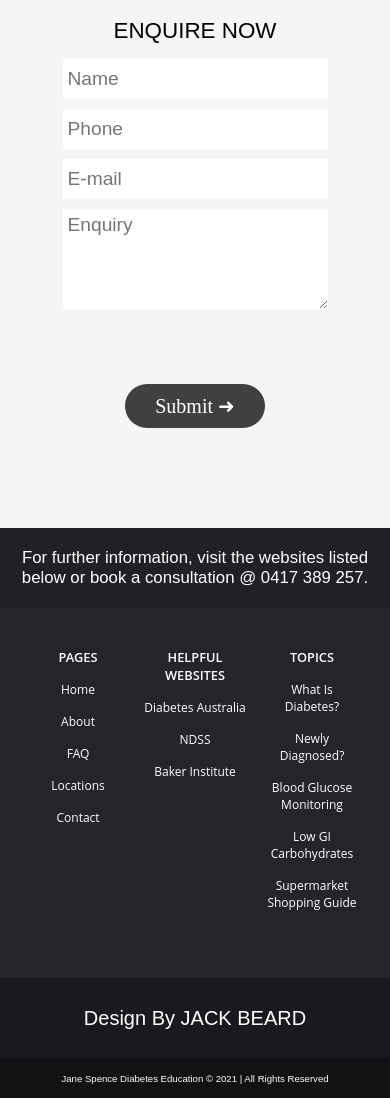
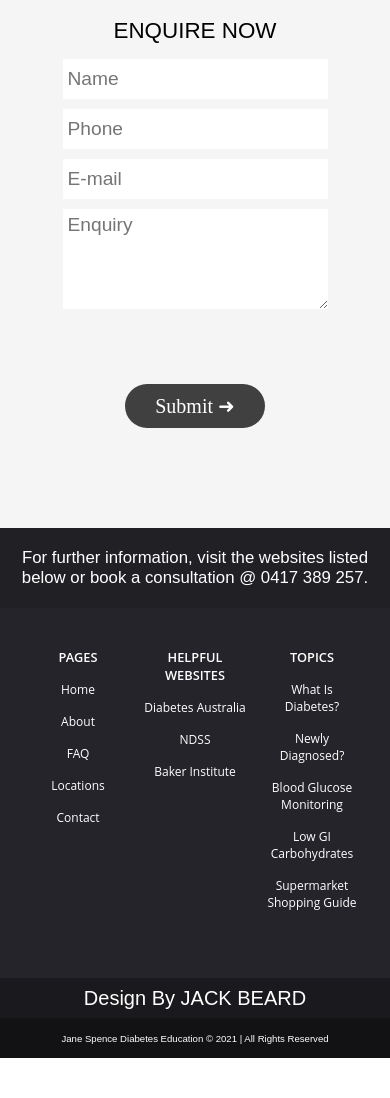
Before and after one commit to jackedwardbeard/01-Jane_Spence, a React (Create React App) app in the folder jane_spence/: page / in a window 390 px wide. Shown: the part 4317-5415 px from the top of the page. After the commit the page ends 5375 px from the top, so only its background shows below. Built offline with nearby package versions, Linux system fonts and the light colour scheme.

Commit message:
Reduced height of subfooter for mobile widths.

```diff
--- a/jane_spence/src/components/Footer/FooterComponents.js
+++ b/jane_spence/src/components/Footer/FooterComponents.js
@@ -7,6 +7,10 @@ export const FooterContainer = styled.div`
     background: rgb(37,36,42);
     height: max(570px, 57vmin);
     overflow: hidden;
+
+    @media screen and (max-width: 1024px) {
+        height: max(530px, 53vmin);
+    }
 `
 
 export const FooterWrapper = styled.div`
@@ -87,7 +91,7 @@ export const PreFooterWrapper = styled.div`
         font-size: 1.4rem;
         height: 80px;
         font-size: 1.5rem;
-        padding: 0 20px;
+        padding: 30px 20px;
         font-weight: 500;
     }
 
@@ -143,7 +147,7 @@ export const SubSubFooterContainer = styled.div`
     justify-content: center;
 
     @media screen and (max-width: 1024px) {
-        height: 80px;
+        height: 40px;
     }
 
 `
```
